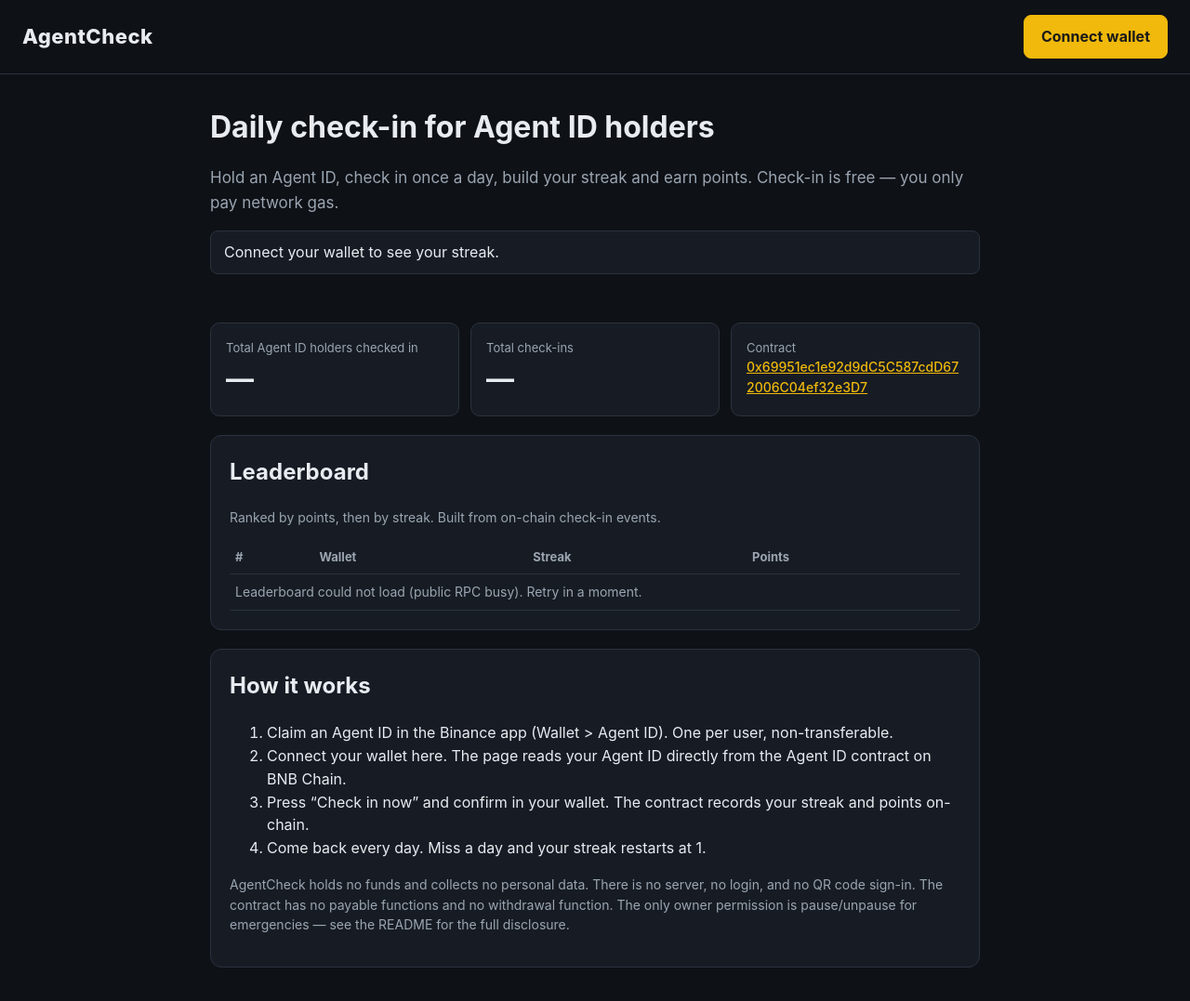
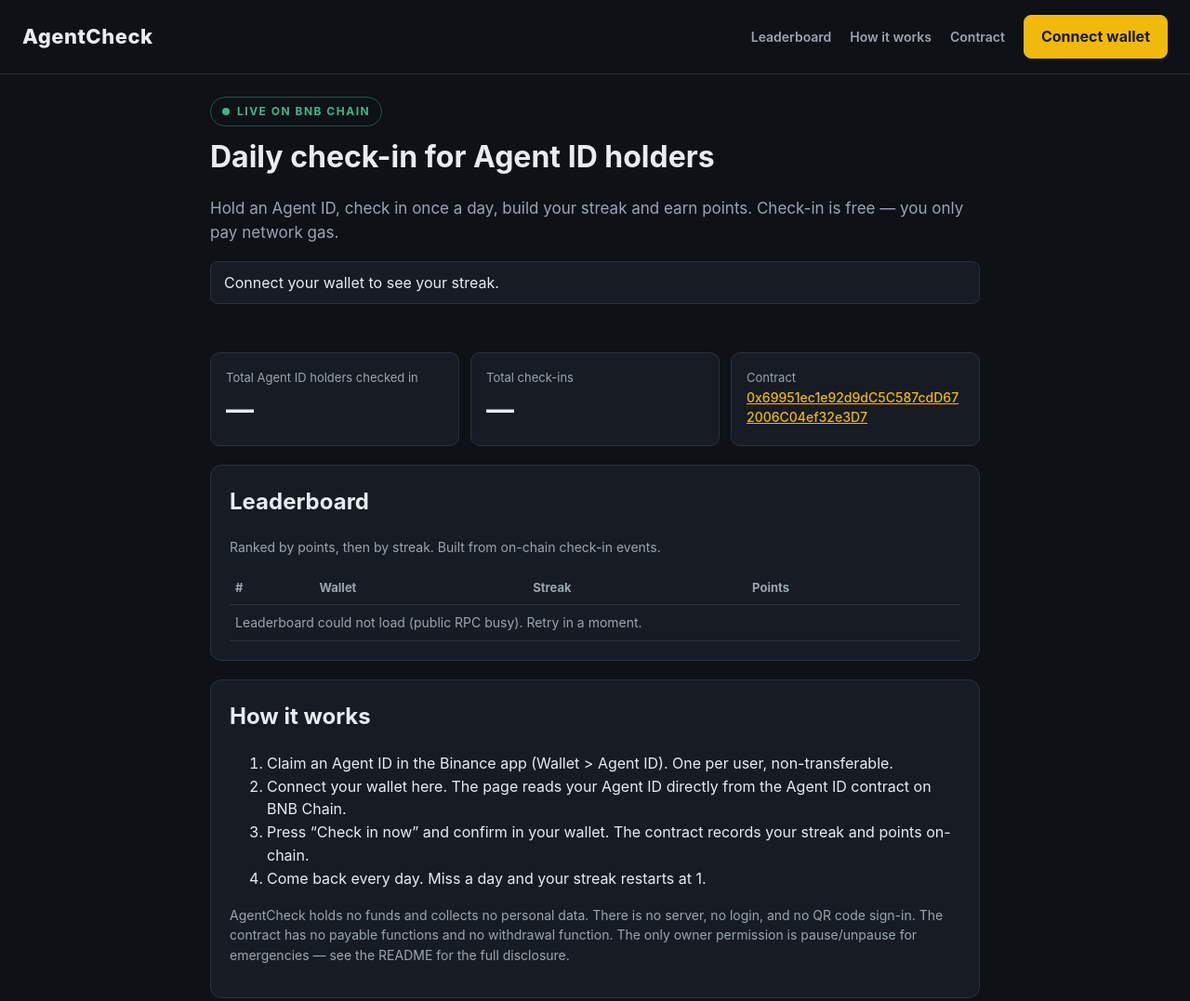
Before and after one commit to YuskiAl/agentcheck, a plain HTML site: page index.html in a window 1280 px wide. Shown: the top 1077 px of the page at 93% size. Drawn offline with Linux system fonts and the light colour scheme; no server answers.

Commit message:
Generic crypto-site polish: nav, live badge, no personal identifiers

```diff
--- a/config.js
+++ b/config.js
@@ -13,8 +13,7 @@ const CONFIG = {
   AGENT_ID_ADDRESS: "0x60B9262456dE011F7d15a54CdD8c48bAaa8B022F",
   AGENT_ID_ABI: ["function balanceOf(address owner) view returns (uint256)"],
 
-  // Mainnet deployment, 19 Nov 2026 — deployed by user via Remix (MetaMask,
-  // new wallet 0x6d52cee2b08c7190e99d681092283f6cdd49f7f6). Creation tx
+  // Mainnet deployment, 19 Nov 2026. Creation tx
   // 0x1a7db67b216d4c398abc8888c9f5497aaeee187c4d32c94a842da27d9e8802f4.
   CONTRACT_ADDRESS: "0x69951ec1e92d9dC5C587cdD672006C04ef32e3D7",
   // First block to scan for CheckIn events (deployment block). 0 = genesis
--- a/index.html
+++ b/index.html
@@ -13,11 +13,17 @@
 <body>
 <header class="top">
   <div class="brand">AgentCheck</div>
+  <nav class="nav">
+    <a href="#leaderboard">Leaderboard</a>
+    <a href="#how-it-works">How it works</a>
+    <a href="https://bscscan.com/address/0x69951ec1e92d9dC5C587cdD672006C04ef32e3D7" target="_blank" rel="noopener">Contract</a>
+  </nav>
   <button id="connect-btn" class="btn primary">Connect wallet</button>
 </header>
 
 <main>
   <section class="hero">
+    <p class="badge"><span class="dot"></span> LIVE ON BNB CHAIN</p>
     <h1>Daily check-in for Agent ID holders</h1>
     <p class="sub">Hold an Agent ID, check in once a day, build your streak and earn points.
       Check-in is free — you only pay network gas.</p>
@@ -65,7 +71,7 @@
       ever sent without your approval.</p>
   </section>
 
-  <section class="panel">
+  <section class="panel" id="leaderboard">
     <h2>Leaderboard</h2>
     <p class="muted">Ranked by points, then by streak. Built from on-chain check-in events.</p>
     <table>
@@ -78,7 +84,7 @@
     </table>
   </section>
 
-  <section class="panel">
+  <section class="panel" id="how-it-works">
     <h2>How it works</h2>
     <ol>
       <li>Claim an Agent ID in the Binance app (Wallet &gt; Agent ID). One per user, non-transferable.</li>
--- a/style.css
+++ b/style.css
@@ -32,6 +32,30 @@ a { color: var(--accent); }
 }
 
 .brand { font-size: 22px; font-weight: 800; letter-spacing: 0.5px; }
+
+.nav { display: flex; gap: 20px; margin-left: auto; margin-right: 20px; }
+.nav a { color: var(--muted); text-decoration: none; font-size: 14px; font-weight: 600; }
+.nav a:hover { color: var(--text); }
+
+.badge {
+  display: inline-flex;
+  align-items: center;
+  gap: 8px;
+  font-size: 12px;
+  font-weight: 700;
+  letter-spacing: 1.5px;
+  color: var(--ok);
+  border: 1px solid rgba(63, 182, 139, 0.4);
+  border-radius: 999px;
+  padding: 6px 12px;
+  margin: 0;
+}
+.badge .dot {
+  width: 8px;
+  height: 8px;
+  border-radius: 50%;
+  background: var(--ok);
+}
 
 main { max-width: 860px; margin: 0 auto; padding: 24px 16px 48px; }
 
```
